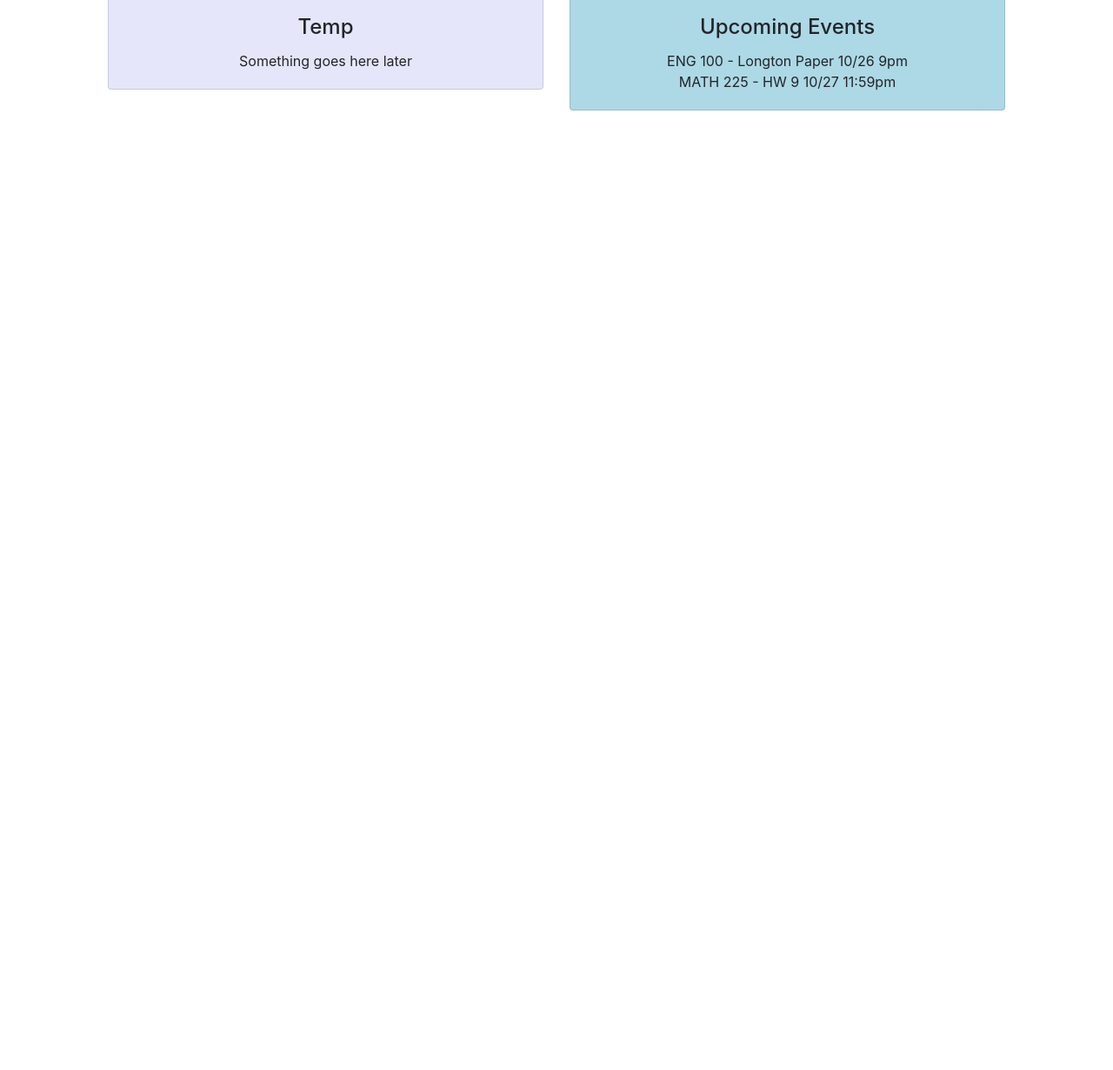
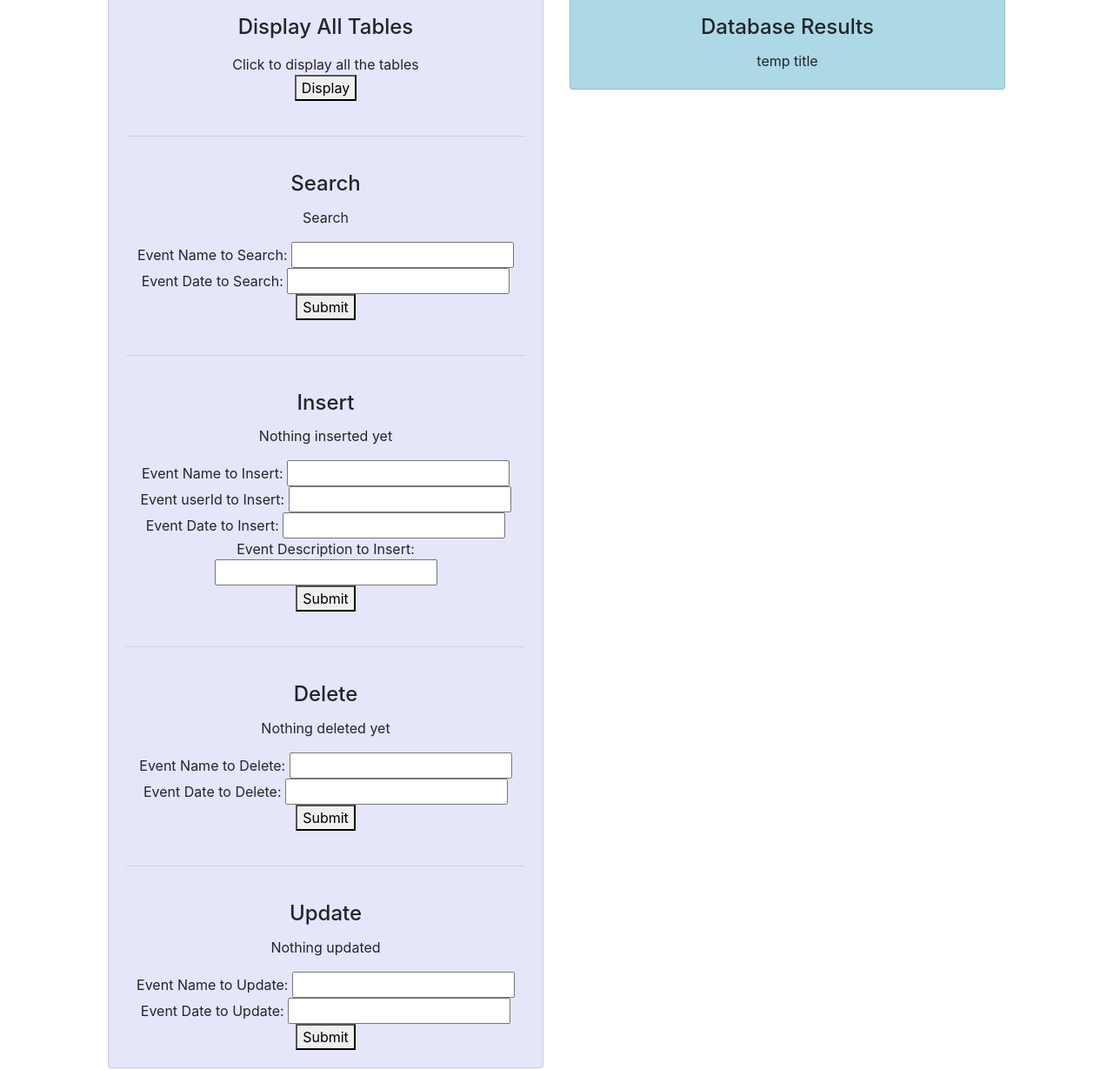
Before and after one commit to reetahan/ears, a plain HTML site: page FrontEnd/index.html in a window 1280 px wide. Shown: the part 236-1466 px from the top of the page at 87% size. Before the commit the page ends 800 px from the top, so only its background shows below. Drawn offline with nearby package versions, Linux system fonts and the light colour scheme; files that its build step writes are made by us from their sources; files whose address does not match are found by name.

Commit message:
front end

```diff
--- /dev/null
+++ b/FrontEnd/buttons.js
@@ -0,0 +1,14 @@
+<div class="container">
+  <h2>Justified Button Groups</h2>
+  <p>To span the entire width of the screen, use the .btn-group-justified class:</p>
+  <div class="btn-group btn-group-justified">
+    <a href="#" class="btn btn-primary">Display Entire Table</a>
+    <a href="#" id="search" class="btn btn-primary">Search</a>
+    $('#search').on('click', function (e) {
+        Hello
+    })
+    <a href="#" class="btn btn-primary">Insert</a>
+    <a href="#" class="btn btn-primary">Delete</a>
+    <a href="#" class="btn btn-primary">Update</a>
+  </div>
+</div>
--- /dev/null
+++ b/FrontEnd/handle_event.js
@@ -0,0 +1,60 @@
+function display_all () {
+    /*
+    const req = {
+        method: "GET",
+        headers: {
+            Accept: "application/json",
+            "Content-Type": "application/json"
+          },
+        query: {
+           "action": "DA"
+        },
+        body: {
+           "action":"DA"
+        }
+    }
+    let response = fetch(host, req)[0];
+    if (response.ok) { // if HTTP-status is 200-299
+        // get the response body (the method explained below)
+        let json = await response.json();
+      } else {
+        alert("HTTP-Error: " + response.status);
+      } // contain updated tables*/
+}
+
+function search() {
+    var name = document.getElementById("searcheventName").value;
+    var date = document.getElementById("searcheventDate").value;
+    document.getElementById("search_status").innerHTML = "Searched name: " + name + " date " + date;
+    document.getElementById("searcheventName").value = '';
+    document.getElementById("searcheventDate").value = '';
+}
+
+function insert_row() {
+    var name = document.getElementById("InsertEventName").value;
+    var userId = document.getElementById("userId").value;
+    var date = document.getElementById("InsertEventDate").value;
+    var description = document.getElementById("eventDescription").value;
+    document.getElementById("insert_status").innerHTML = "Inserted name: " + name + " userId: " + userId +
+        " date: " + date + " description: " + description;
+    document.getElementById("InsertEventName").value = '';
+    document.getElementById("userId").value = '';
+    document.getElementById("InsertEventDate").value = '';
+    document.getElementById("eventDescription").value = '';
+}
+
+function delete_row() {
+    var name = document.getElementById("DeleteEventName").value;
+    var date = document.getElementById("DeleteEventDate").value;
+    document.getElementById("delete_status").innerHTML = "Deleted name: " + name + " date: " + date;
+    document.getElementById("DeleteEventName").value = '';
+    document.getElementById("DeleteEventDate").value = '';
+}
+
+function update_row() {
+    var name = document.getElementById("UpdateEventName").value;
+    var date = document.getElementById("UpdateEventDate").value;
+    document.getElementById("update_status").innerHTML = "Updated name: " + name + " date: " + date;
+    document.getElementById("UpdateEventName").value = '';
+    document.getElementById("UpdateEventDate").value = '';
+}
--- a/FrontEnd/index.html
+++ b/FrontEnd/index.html
@@ -13,6 +13,7 @@
     <!-- Bootstrap core CSS -->
 <link href="../assets/dist/css/bootstrap.min.css" rel="stylesheet">
 <link rel="stylesheet" href="https://maxcdn.bootstrapcdn.com/bootstrap/4.0.0/css/bootstrap.min.css"
+
 integrity="sha384-Gn5384xqQ1aoWXA+058RXPxPg6fy4IWvTNh0E263XmFcJlSAwiGgFAW/dAiS6JXm"
 crossorigin="anonymous">
     <style>
@@ -33,6 +34,7 @@ crossorigin="anonymous">
     </style>
     <!-- Custom styles for this template -->
     <link href="starter-template.css" rel="stylesheet">
+    <script src="buttons.js"></script>
   </head>
   <body>
     <nav class="navbar navbar-expand-md navbar-dark bg-dark fixed-top">
@@ -75,8 +77,74 @@ crossorigin="anonymous">
             <div class="card" style="background-color: lavender;">
               <img class="card-img-top" src="holder.js/100x180/" alt="">
               <div class="card-body">
-                <h4 class="card-title">Temp</h4>
-                <p class="card-text">Something goes here later</p>
+                <div>
+                  <h4 class="card-title">Display All Tables</h4>
+                  <p class="card-text" id = "display_status"></p>
+                  <!-- Forms -->
+                  Click to display all the tables <br>
+                  <button type="button" onclick="display_all()">Display</button>
+                  <script src="handle_event.js"></script>
+                </div>
+                <br>
+                <hr>
+                <br>
+                <div>
+                  <h4 class="card-title">Search</h4>
+                  <p class="card-text" id = "search_status">Search</p>
+                  <!-- Forms -->
+                  Event Name to Search:
+                  <input type="text" id="searcheventName" value=""> <br>
+                  Event Date to Search:
+                  <input type="text" id="searcheventDate" value=""> <br>
+                  <button type="button" onclick="search()">Submit</button>
+                  <script src="handle_event.js"></script>
+                </div>
+                <br>
+                <hr>
+                <br>
+                <div>
+                  <h4 class="card-title">Insert</h4>
+                  <p class="card-text" id = "insert_status">Nothing inserted yet</p>
+                  <!-- Forms -->
+                  Event Name to Insert:
+                  <input type="text" id="InsertEventName" value=""> <br>
+                  Event userId to Insert:
+                  <input type="text" id="userId" value=""> <br>
+                  Event Date to Insert:
+                  <input type="text" id="InsertEventDate" value=""> <br>
+                  Event Description to Insert:
+                  <input type="text" id="eventDescription" value=""> <br>
+                  <button type="button" onclick="insert_row()">Submit</button>
+                  <script src="handle_event.js"></script>
+                </div>
+                <br>
+                <hr>
+                <br>
+                <div>
+                  <h4 class="card-title">Delete</h4>
+                  <p class="card-text" id = "delete_status">Nothing deleted yet</p>
+                  <!-- Forms -->
+                  Event Name to Delete:
+                  <input type="text" id="DeleteEventName" value=""> <br>
+                  Event Date to Delete:
+                  <input type="text" id="DeleteEventDate" value=""> <br>
+                  <button type="button" onclick="delete_row()">Submit</button>
+                  <script src="handle_event.js"></script>
+                </div>
+                <br>
+                <hr>
+                <br>
+                <div>
+                  <h4 class="card-title">Update</h4>
+                  <p class="card-text" id = "update_status">Nothing updated</p>
+                  <!-- Forms -->
+                  Event Name to Update:
+                  <input type="text" id="UpdateEventName" value=""> <br>
+                  Event Date to Update:
+                  <input type="text" id="UpdateEventDate" value=""> <br>
+                  <button type="button" onclick="update_row()">Submit</button>
+                  <script src="handle_event.js"></script>
+              </div>
               </div>
             </div>
           </div>
@@ -85,9 +153,8 @@ crossorigin="anonymous">
               <div class="card" style="background-color: lightblue;">
                 <img class="card-img-top" src="holder.js/100x180/" alt="">
                 <div class="card-body">
-                  <h4 class="card-title">Upcoming Events</h4>
-                  <p class="card-text">ENG 100 - Longton Paper 10/26 9pm <br>
-                    MATH 225 - HW 9 10/27 11:59pm</p>
+                  <h4 class="card-title">Database Results</h4>
+                  <p class="card-text" id="databasebox">temp title</p>
                 </div>
             </div>
           </div>
```
Also changed, not shown: BackEnd/app.js (added, +13 -0 lines), FrontEnd/calendar.css (added, +17 -0 lines), FrontEnd/calendar.html (+34 -7 lines).
